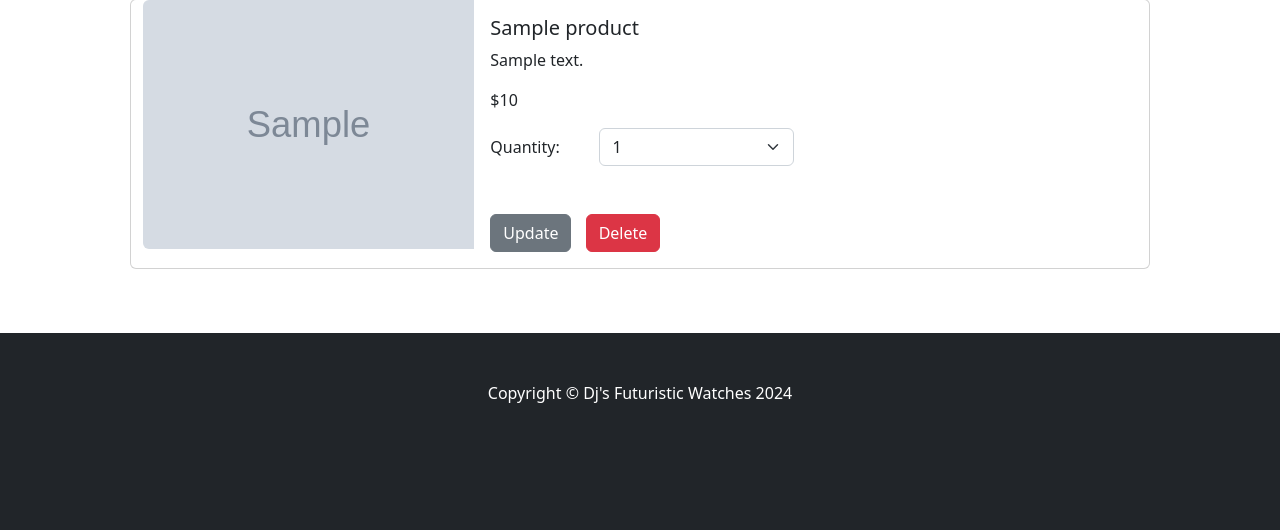
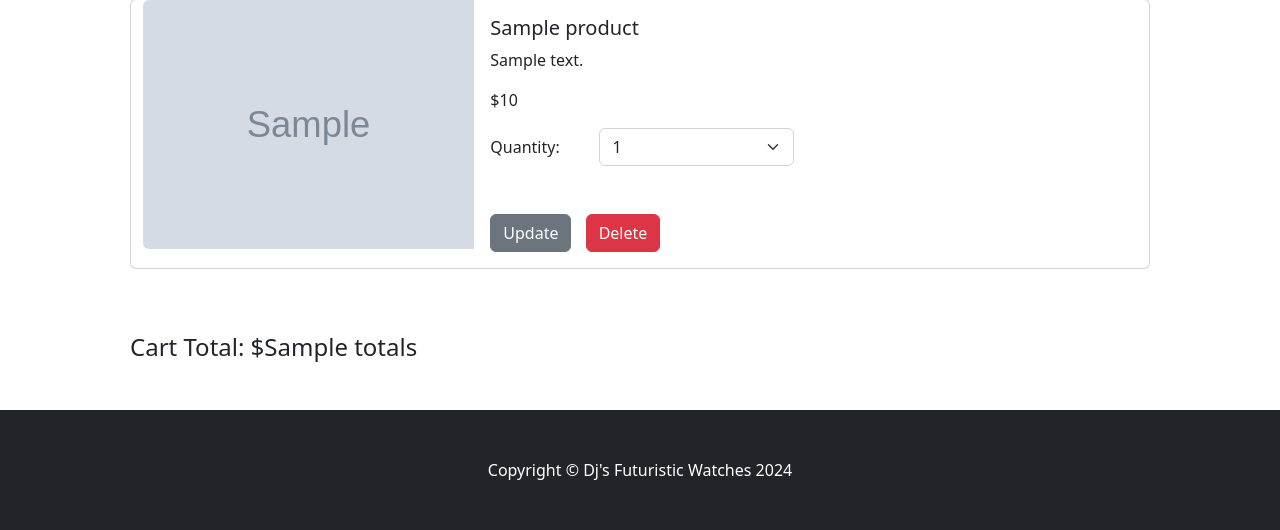
Before and after one commit to PavelKotlov/django-ecom, a Django app: template cart/templates/cart_summary.html in a window 1280 px wide. Shown: the part 402-932 px from the top of the page. Before the commit the page ends 805 px from the top, so only its background shows below. Run offline with Django 5.2, Linux system fonts and the light colour scheme; the template is opened without the code that fills it: most values are stand-ins (such as "Sample title", 1, 10 or a date in 2020); grey boxes marked "Sample" are stand-in pictures; some libraries are stand-ins or nearby versions.

Commit message:
Add cart total element

```diff
--- a/cart/templates/cart_summary.html
+++ b/cart/templates/cart_summary.html
@@ -67,7 +67,9 @@
       </div>
     </div>
   </div>
-  {% endfor %} {% else %}
+  {% endfor %}
+    <h4 class="m-5">Cart Total: ${{totals}}</h4>
+  {% else %}
   <center>
     <div class="m-5 p-5">
       Your cart is empty. Checkout our products
```
